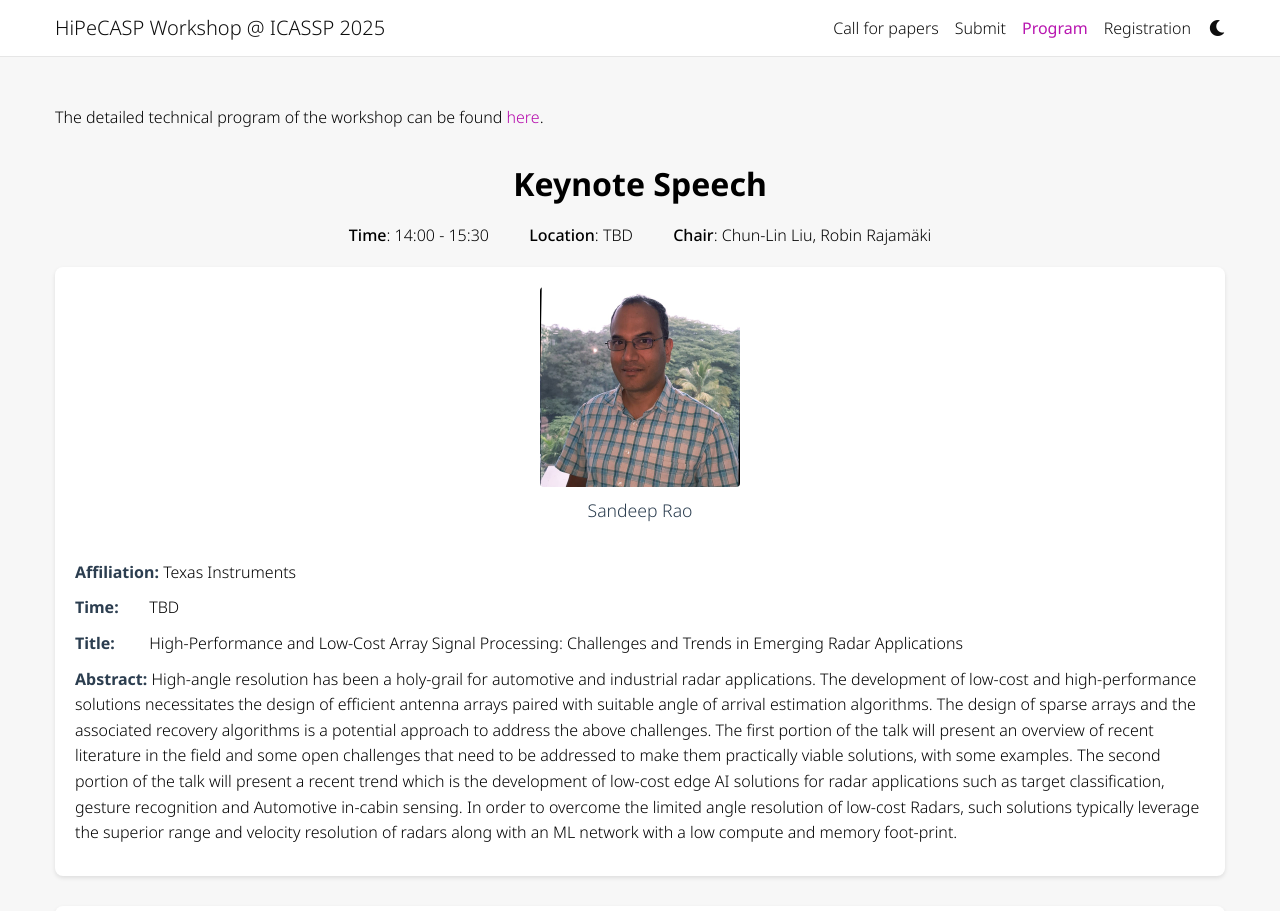
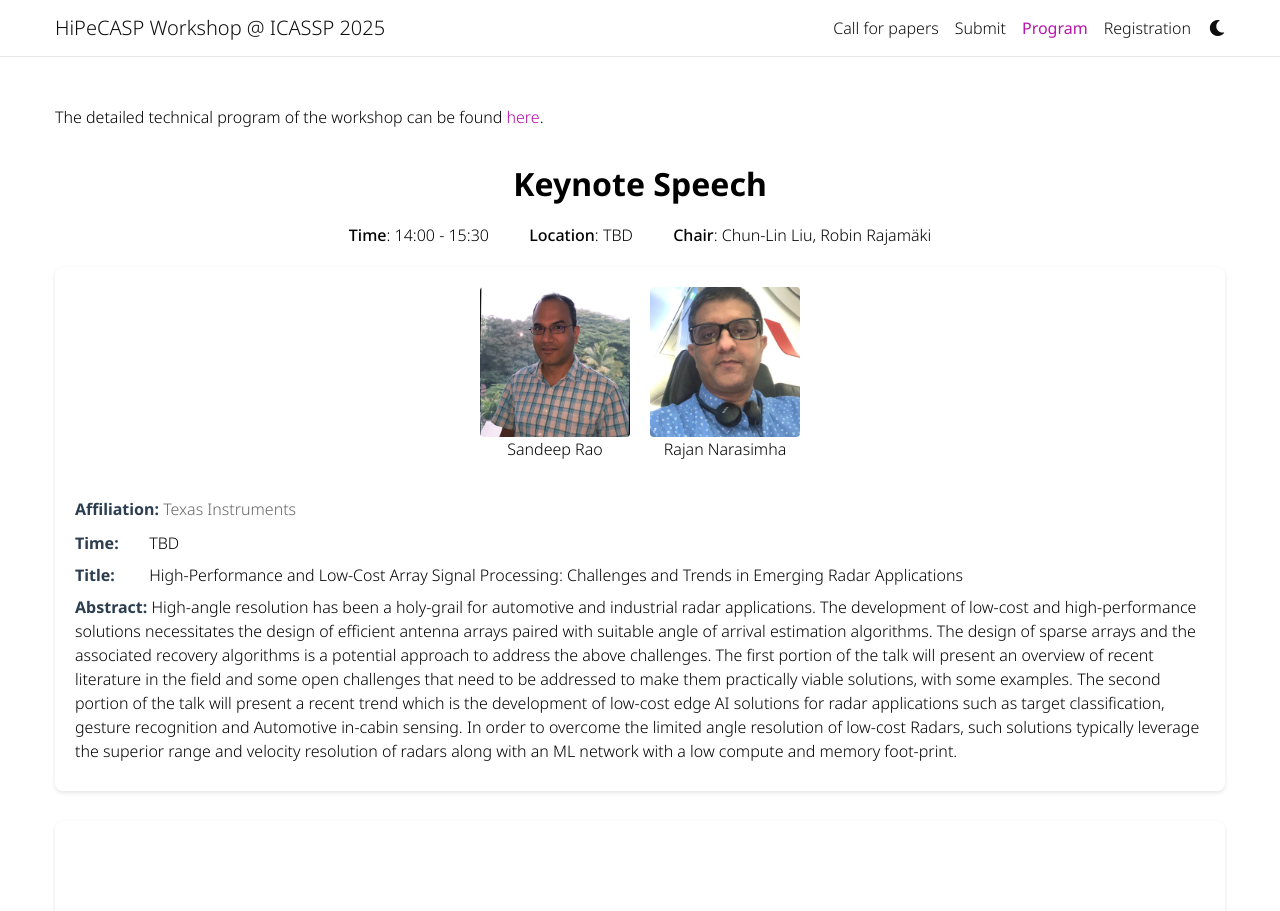
Before and after one commit to signal-process/signal-process.github.io, a Jekyll site: the page built from _pages/program.md, in a window 1280 px wide and 1400 px high. Shown: the top 911 px of the window. Built offline with Jekyll 4.4.1, drawn with Linux system fonts in a browser that asks for light colours; comment, search, counter and statistics services are not loaded; a style sheet for code colours, icons or effects is not loaded; grey boxes are pictures that could not be loaded.

Commit message:
Update speakers.html

```diff
--- a/_includes/speakers.html
+++ b/_includes/speakers.html
@@ -1,52 +1,38 @@
-<head>
-  <meta charset="UTF-8">
-  <meta name="viewport" content="width=device-width, initial-scale=1">
-  <title>Speakers Layout</title>
+<div class="speakers-container">
     <style>
-    body {
-      margin: 0;
+      .speaker-profile {
+        display: flex;
+        flex-direction: column;
+        gap: 20px;
+        margin-bottom: 30px;
         padding: 20px;
-      font-family: Arial, sans-serif;
-      background-color: #f7f7f7;
-      color: #333;
-    }
-    .speakers-container {
-      max-width: 1200px;
-      margin: 0 auto;
-    }
-    .talk-container {
         background-color: #fff;
         border-radius: 8px;
-      padding: 20px;
-      margin-bottom: 30px;
         box-shadow: 0 2px 4px rgba(0,0,0,0.1);
       }
-    .talk-speakers {
+      .speaker-images {
         display: flex;
         gap: 20px;
         justify-content: center;
         flex-wrap: wrap;
       }
-    .speaker {
+      .speaker-image {
+        width: 150px;
         text-align: center;
       }
-    .speaker img {
-      width: 200px;
+      .speaker-image img {
+        width: 100%;
         height: auto;
         object-fit: cover;
         border-radius: 4px;
       }
-    .speaker-name {
-      margin-top: 10px;
+      .speaker-info {
+        flex-grow: 1;
+      }
+      .speaker-info h3 {
+        color: #2c3e50;
+        margin-bottom: 10px;
         font-size: 1.1em;
-      color: #2c3e50;
-    }
-    .talk-details {
-      margin-top: 20px;
-      line-height: 1.6;
-    }
-    .talk-details p {
-      margin-bottom: 10px;
       }
       .info-label {
         font-weight: bold;
@@ -54,51 +40,68 @@
         display: inline-block;
         min-width: 70px;
       }
+      .speaker-affiliation {
+        color: #666;
+        margin-bottom: 10px;
+      }
+      .speaker-time, .speaker-title, .speaker-abstract {
+        margin-bottom: 8px;
+      }
+      @media (max-width: 768px) {
+        .speaker-images {
+          flex-direction: column;
+          align-items: center;
+        }
+      }
+      /* 夜间模式相关样式 */
       [data-theme="dark"] body {
         background-color: #121212;
         color: #e0e0e0;
       }
-    [data-theme="dark"] .talk-container {
+      [data-theme="dark"] .speaker-profile {
         background-color: #2d2d2d;
-      box-shadow: 0 2px 4px rgba(0,0,0,0.7);
+        box-shadow: 0 2px 4px rgba(0, 0, 0, 0.7);
+      }
+      [data-theme="dark"] .speaker-info h3 {
+        color: #ffffff;
       }
       [data-theme="dark"] .info-label {
         color: #ffffff;
       }
-    [data-theme="dark"] .talk-details p {
-      color: #e0e0e0;
-    }
-    [data-theme="dark"] .speaker-name {
-      color: #ffffff;
+      [data-theme="dark"] .speaker-affiliation {
+        color: #b0b0b0;
       }
     </style>
-</head>
-<body>
-  <div class="speakers-container">
+
     {% for talk in site.data.staff.Speakers %}
-    <div class="talk-container">
-      <div class="talk-speakers">
-        {% for i in (0..talk.names.size-1) %}
-        <div class="speaker">
-          <img src="{{ talk.images[i] | prepend: '/assets/img/' | relative_url }}" alt="{{ talk.names[i] }}">
-          <p class="speaker-name">{{ talk.names[i] }}</p>
+    <div class="speaker-profile">
+      <div class="speaker-images">
+        {% if talk.images %}
+          {% for image in talk.images %}
+            <div class="speaker-image">
+              <img src="{{ image | prepend: '/assets/img/' | relative_url }}" alt="{{ talk.names[forloop.index0] }}">
+              <p>{{ talk.names[forloop.index0] }}</p>
             </div>
           {% endfor %}
+        {% else %}
+          <div class="speaker-image">
+            <img src="{{ '/assets/img/placeholder.jpg' | relative_url }}" alt="Placeholder">
+            <p>Unknown Speaker</p>
           </div>
-      <div class="talk-details">
-        <p class="affiliation"><span class="info-label">Affiliation:</span> {{ talk.affiliation }}</p>
+        {% endif %}
+      </div>
+      <div class="speaker-info">
+        <p class="speaker-affiliation"><span class="info-label">Affiliation:</span> {{ talk.affiliation }}</p>
         {% if talk.time %}
-        <p class="time"><span class="info-label">Time:</span> {{ talk.time }}</p>
+          <p class="speaker-time"><span class="info-label">Time:</span> {{ talk.time }}</p>
         {% endif %}
         {% if talk.title %}
-        <p class="title"><span class="info-label">Title:</span> {{ talk.title }}</p>
+          <p class="speaker-title"><span class="info-label">Title:</span> {{ talk.title }}</p>
         {% endif %}
         {% if talk.abstract %}
-        <p class="abstract"><span class="info-label">Abstract:</span> {{ talk.abstract }}</p>
+          <p class="speaker-abstract"><span class="info-label">Abstract:</span> {{ talk.abstract }}</p>
         {% endif %}
       </div>
     </div>
     {% endfor %}
   </div>
-</body>
-</html>
```
Lines whose indentation alone changed are shown as unchanged.
